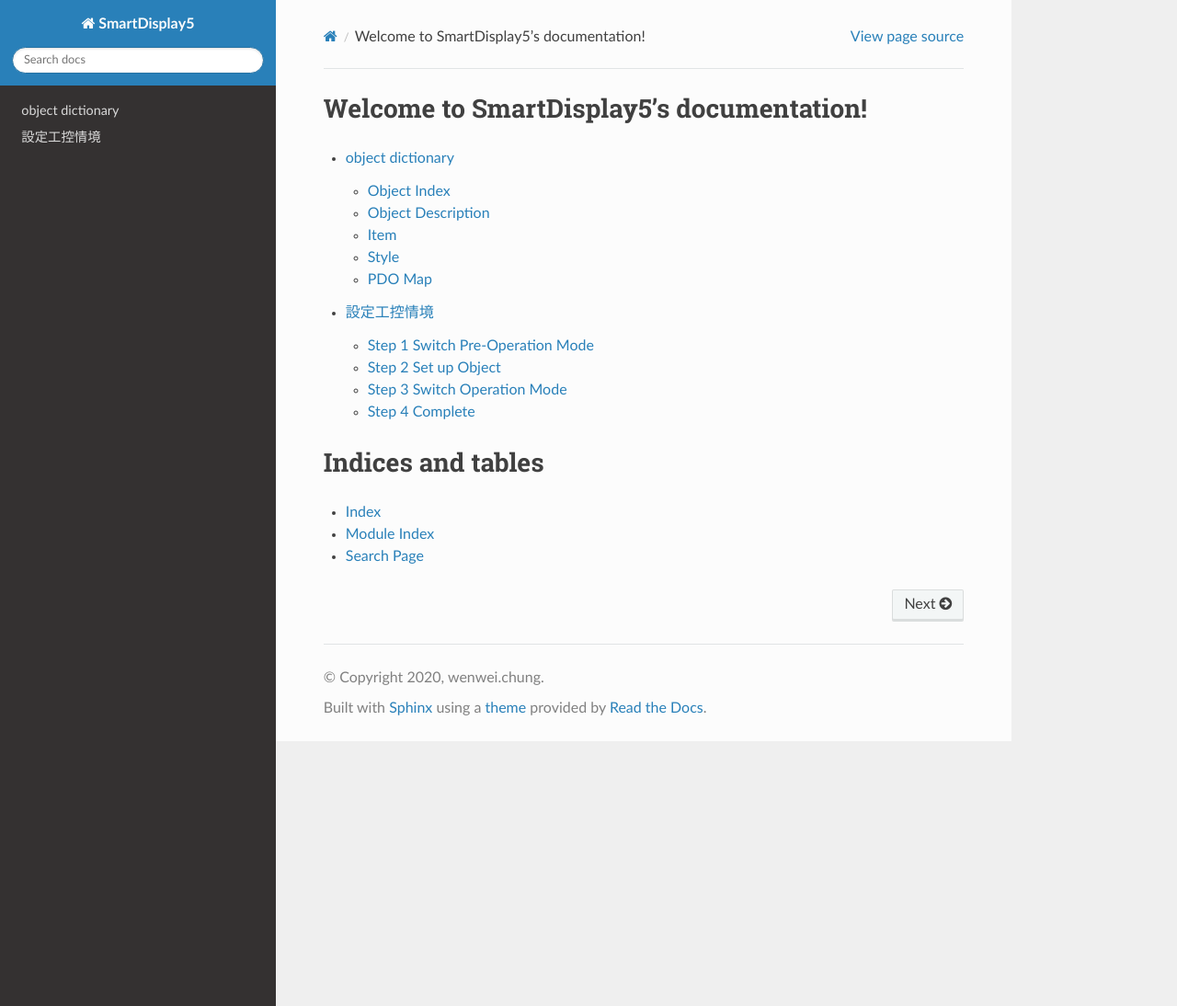
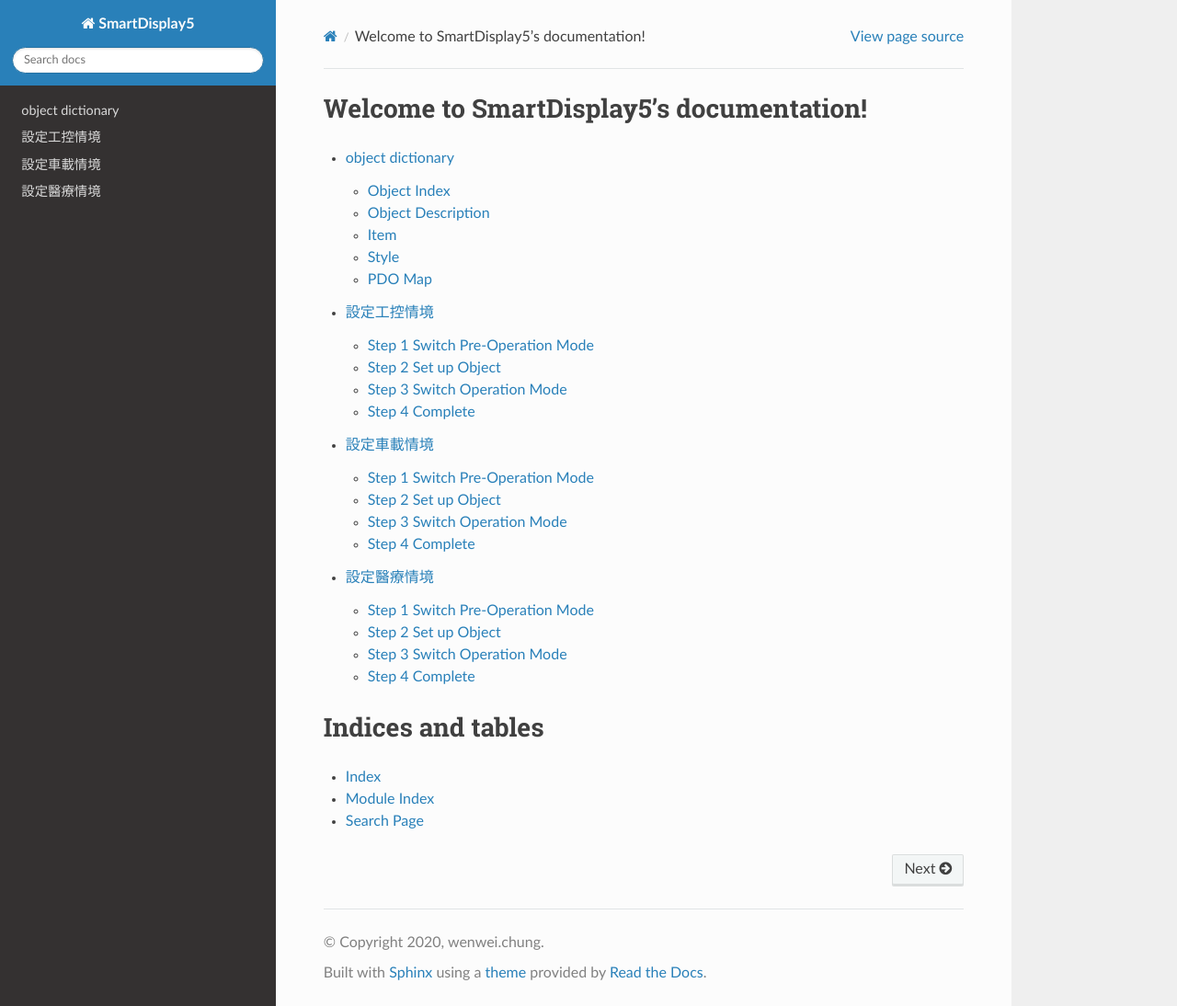
Before and after one commit to Smart-Display-Series/SmartDisplay5, a Sphinx documentation site: the page built from source/index.rst, in a window 1280 px wide and 1094 px high. Shown: the whole window at 92% size. Built offline with Sphinx 7.4.7 and the Read the Docs theme 2.0.0, drawn with Linux system fonts in a browser that asks for light colours.

Commit message:
modify doc

```diff
--- a/source/index.rst
+++ b/source/index.rst
@@ -11,7 +11,9 @@
 
 
    object dictionary
-   設定
+   設定工控情境<設定.rst>
+   設定車載情境<vehicle.rst>
+   設定醫療情境<medical.rst>
 
 
 
--- /dev/null
+++ b/source/medical.rst
@@ -0,0 +1,29 @@
+設定醫療情境
+=============================
+
+Step 1 Switch Pre-Operation Mode
+---------------------------------------
+
+
+
+
+Step 2 Set up Object
+-------------------------
+
+Set up Obj Index 0x2000
+^^^^^^^^^^^^^^^^^^^^^^^^^^
+
+
+
+Set up Obj Index 0x2001
+^^^^^^^^^^^^^^^^^^^^^^^^^
+
+
+
+
+Step 3 Switch Operation Mode
+-------------------------------
+
+
+Step 4 Complete
+-------------------------
--- /dev/null
+++ b/source/vehicle.rst
@@ -0,0 +1,30 @@
+設定車載情境
+=============================
+
+
+Step 1 Switch Pre-Operation Mode
+---------------------------------------
+
+
+
+
+Step 2 Set up Object
+-------------------------
+
+Set up Obj Index 0x2000
+^^^^^^^^^^^^^^^^^^^^^^^^^^
+
+
+
+Set up Obj Index 0x2001
+^^^^^^^^^^^^^^^^^^^^^^^^^
+
+
+
+
+Step 3 Switch Operation Mode
+-------------------------------
+
+
+Step 4 Complete
+-------------------------
--- a/source/設定.rst
+++ b/source/設定.rst
@@ -1,5 +1,7 @@
 設定工控情境
 =============================
+
+.. image:: ./images/industry_demo.gif
 
 Step 1 Switch Pre-Operation Mode
 ---------------------------------------
```
Also changed, not shown: source/object dictionary.rst (+50 -31 lines), source/images/Gauge_0.png (added), source/images/Gauge_1.png (added), source/images/Gauge_2.png (added), source/images/Gauge_3.png (added), source/images/Gauge_4.png (added), source/images/Gauge_5.png (added), source/images/industry_demo.gif (added).
